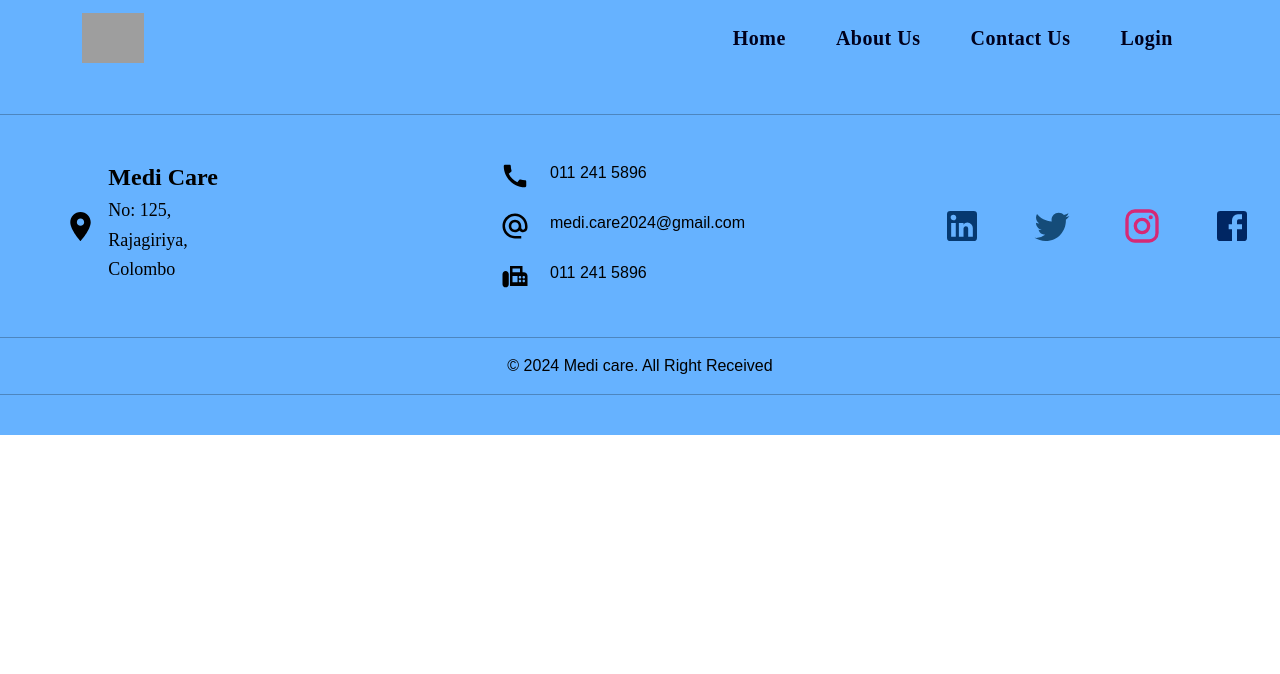
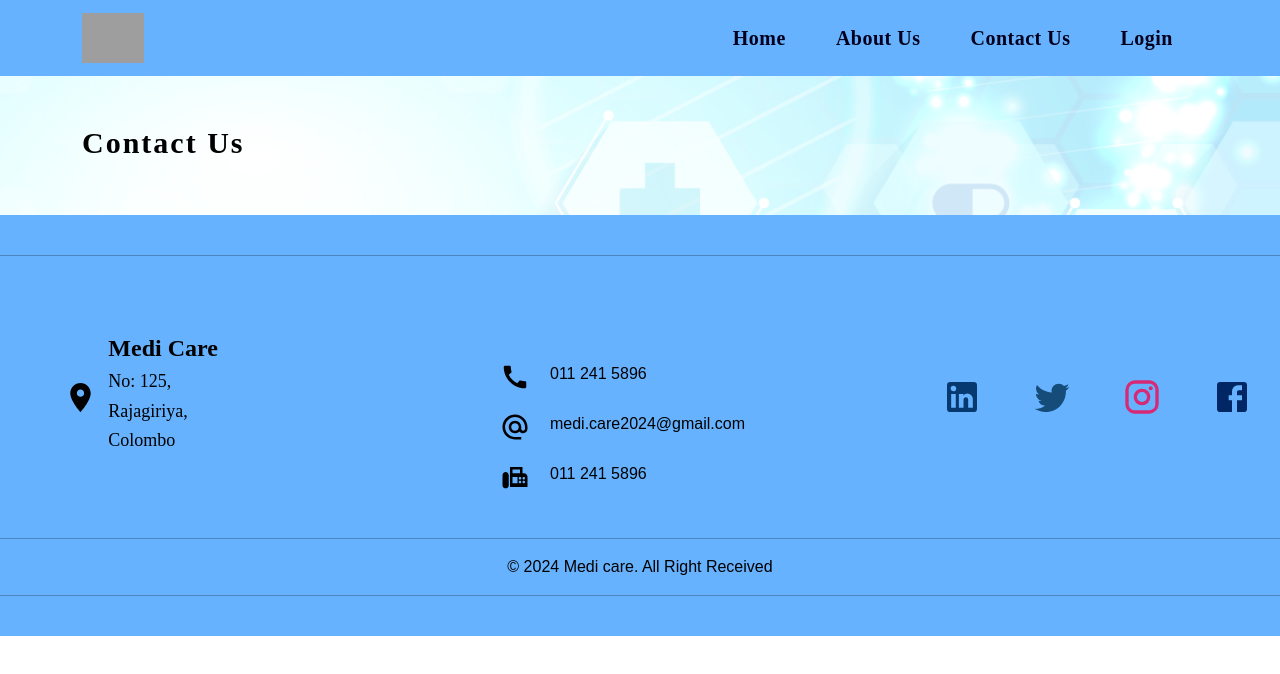
Before and after one commit to HarshanaWAJ/HospitalManagementSystem, a React (Create React App) app in the folder client/: page /contact in a window 1280 px wide. Shown: the top 674 px of the page. Built offline with nearby package versions, Linux system fonts and the light colour scheme; grey boxes are pictures that could not be loaded.

Commit message:
Contact Page Started

```diff
--- a/client/src/css/About.css
+++ b/client/src/css/About.css
@@ -13,6 +13,7 @@
     font-weight: 700;
     text-decoration: none;
     text-transform: none;
+    font-size: 30px;
 }
 
 .about-details {
--- /dev/null
+++ b/client/src/css/Contact.css
@@ -0,0 +1,15 @@
+.contact {
+    padding-top: 30px;
+    margin-top: 30px;
+}
+
+.contact-header {
+    font-family: 'Times New Roman', Times, serif;
+    font-weight: 700;
+    font-size: 30px;
+    letter-spacing: 2px;
+}
+
+.contact-content {
+    display: flex;
+}
--- a/client/src/pages/Contact.jsx
+++ b/client/src/pages/Contact.jsx
@@ -1,11 +1,15 @@
 import React from 'react';
 import { Container} from 'react-bootstrap';
+import '../css/Contact.css';
 
 export default function Contact() {
   return (
     <section id='contact' className='contact'>
       <Container className='contact'>
-        Contact Page
+        <div className="contact-header">Contact Us</div>
+        <div className="contact-content">
+
+        </div>
       </Container>
     </section>
   )
```
